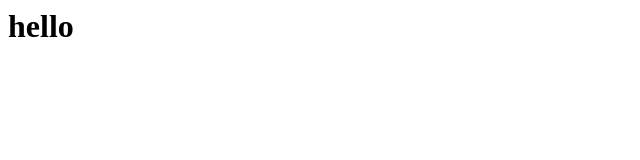
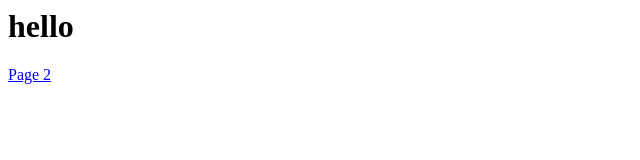
Before and after one commit to arnoldjames98/figures, a plain HTML site: page index.html in a window 1280 px wide. Shown: the full height of the page, 0-640 px from the left. Drawn offline with Linux system fonts and the light colour scheme.

Commit message:
Update index.html

```diff
--- a/index.html
+++ b/index.html
@@ -1 +1,2 @@
 <h1>hello</h1>
+<a href="20220429_GG51_marker_placement.html">Page 2</a>
```
